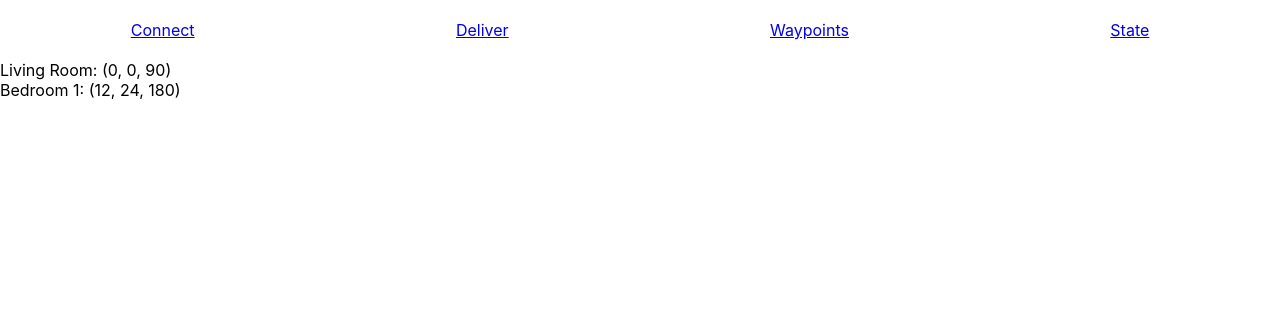
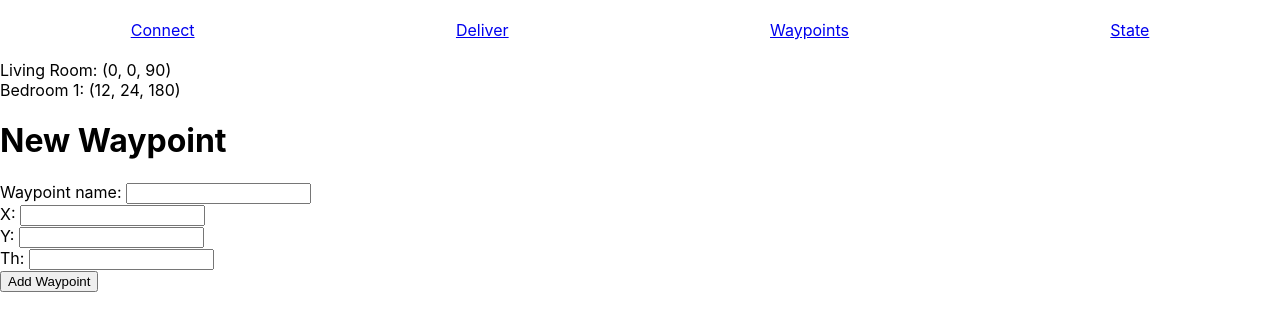
Before and after one commit to ogunasekara/beer-delivery-robot-webapp, a React (Create React App) app: page /beer-delivery-robot-webapp/waypoints in a window 1280 px wide. Shown: the top 330 px of the page. Built offline with nearby package versions, Linux system fonts and the light colour scheme.

Commit message:
add form to update waypoints

```diff
--- a/src/App.tsx
+++ b/src/App.tsx
@@ -22,10 +22,13 @@ export function constructPath(path: string) {
 
 function App() {
   const [rosClient, setRosClient] = useState(undefined);
+  const [waypoints, setWaypoints] = useState([]);
 
   const defaultProps = {
     rosClient: rosClient,
-    setRosClient: setRosClient
+    setRosClient: setRosClient,
+    waypoints: waypoints,
+    setWaypoints: setWaypoints
   };
 
   return <Router>
@@ -33,7 +36,7 @@ function App() {
     <Routes>
       <Route path={constructPath("connect")} element={<ConnectPage {...defaultProps} />}/>
       <Route path={constructPath("deliver")} element={<DeliverPage />}/>
-      <Route path={constructPath("waypoints")} element={<WaypointsPage />}/>
+      <Route path={constructPath("waypoints")} element={<WaypointsPage {...defaultProps} />}/>
       <Route path={constructPath("state")} element={<StatePage {...defaultProps} />}/>
       <Route path={constructPath("*")} element={<Navigate to={constructPath("connect")} />}/>
     </Routes>
--- a/src/components/WaypointsPage/WaypointsPage.tsx
+++ b/src/components/WaypointsPage/WaypointsPage.tsx
@@ -1,6 +1,82 @@
-export default function WaypointsPage() {
+import { useState } from "react";
+
+export default function WaypointsPage(props: any) {
+    const { waypoints, setWaypoints } = props;
+
+    const [ name, setName ] = useState("");
+    const [ x, setX ] = useState("");
+    const [ y, setY ] = useState("");
+    const [ th, setTh ] = useState("");
+
+    const waypointsComponent = waypoints.map((waypoint: any) =>
+        <div>{waypoint.name}: <span>({waypoint.x}, {waypoint.y}, {waypoint.th})</span></div>
+    );
+
+    const onNameChange = (e: any) => setName(e.target.value);
+    const onXChange = (e: any) => setX(e.target.value);
+    const onYChange = (e: any) => setY(e.target.value);
+    const onThChange = (e: any) => setTh(e.target.value);
+
+    const onAddWaypoint = (e: any) => {
+        e.preventDefault();
+
+        if (name === "" || x === "" || y === "" || th === "") { return; }
+
+        setWaypoints([
+            ...waypoints,
+            {
+                name: name,
+                x: x,
+                y: y,
+                th: th
+            }
+        ]);
+
+        setName("");
+        setX("");
+        setY("");
+        setTh("");
+    }
+
     return <div>
+        {waypointsComponent}
         <div>Living Room: <span>(0, 0, 90)</span></div>
         <div>Bedroom 1: <span>(12, 24, 180)</span></div>
+        <div>
+            <h1>New Waypoint</h1>
+            <form>
+                <label>Waypoint name: </label>
+                <input
+                    type="text"
+                    value={name}
+                    onChange={onNameChange}
+                />
+                <br/>
+                <label>X: </label>
+                <input
+                    type="text"
+                    value={x}
+                    onChange={onXChange}
+                />
+                <br/>
+                <label>Y: </label>
+                <input
+                    type="text"
+                    value={y}
+                    onChange={onYChange}
+                />
+                <br/>
+                <label>Th: </label>
+                <input
+                    type="text"
+                    value={th}
+                    onChange={onThChange}
+                />
+                <br/>
+                <button onClick={onAddWaypoint}>
+                    {"Add Waypoint"}
+                </button>
+            </form>
+        </div>
     </div>
 }
```
